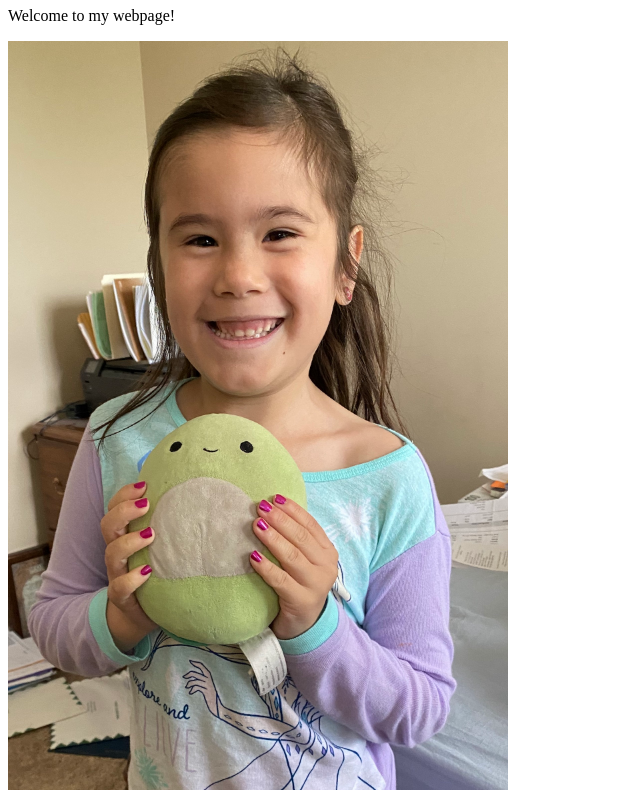
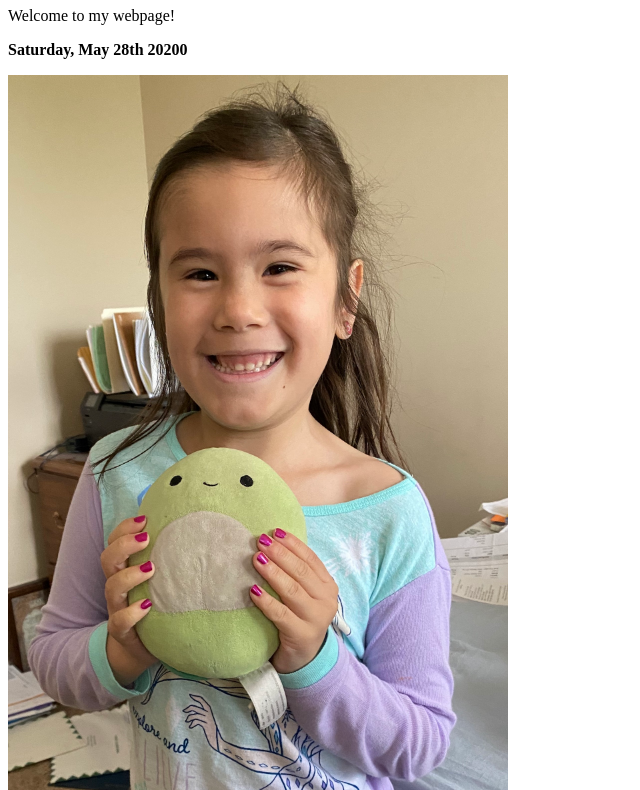
Before and after one commit to d3mcfadden/lily_page, a plain HTML site: page index.html in a window 1280 px wide. Shown: the part 73-863 px from the top of the page, without its empty margins (0-640 px from the left). Drawn offline with Linux system fonts and the light colour scheme.

Commit message:
Add date to first entry

```diff
--- a/index.html
+++ b/index.html
@@ -7,6 +7,9 @@
   <body>
     <h1>Hi, my name is Lily McFadden!</h1>
     <p>Welcome to my webpage!</p>
+
+    <p><strong>Saturday, May 28th 20200</strong></p>
+
     <img style="width: 500px" src="./img/lily_turtle.jpg" alt="This is my turtle" />
     <p>I am Lily and I like to color and draw and I have a brother named Christian.</p>
     <p>My mommy helps me when I am hurt or sad. I love my family!</p>
```
